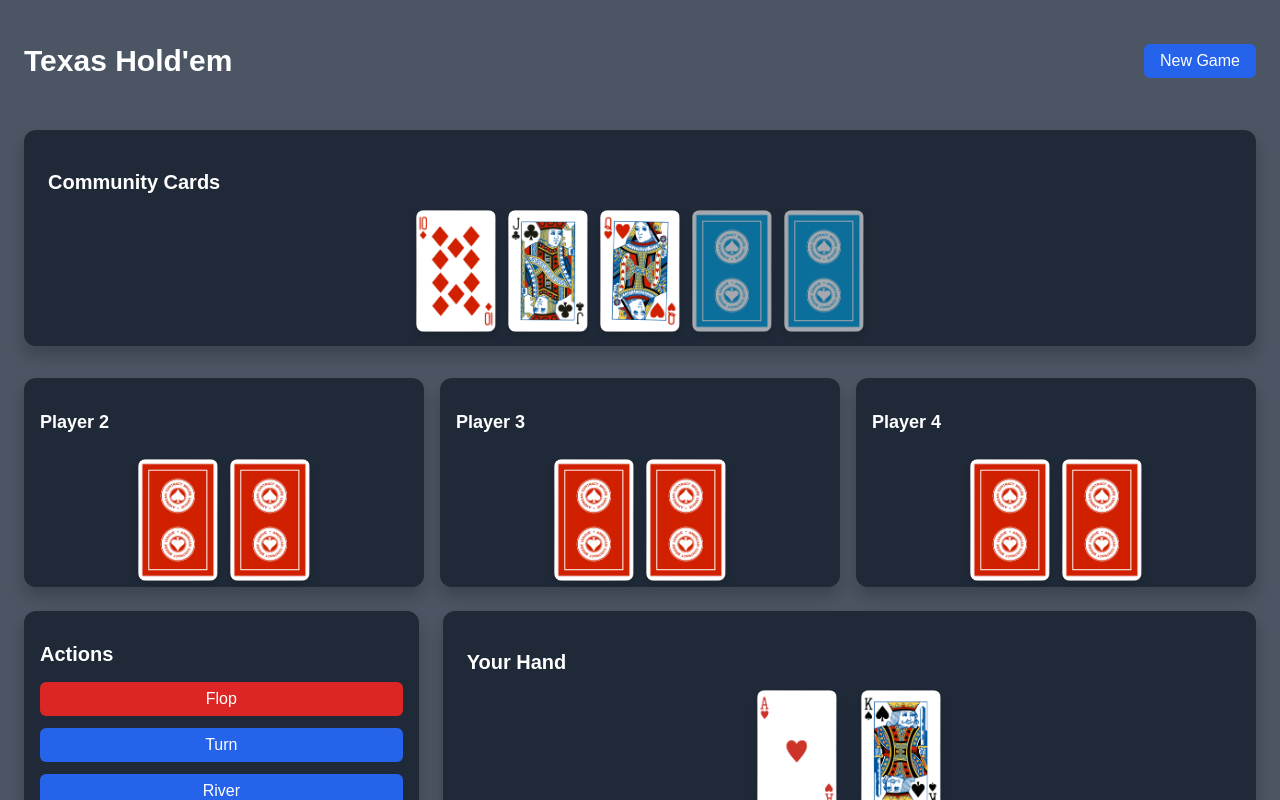
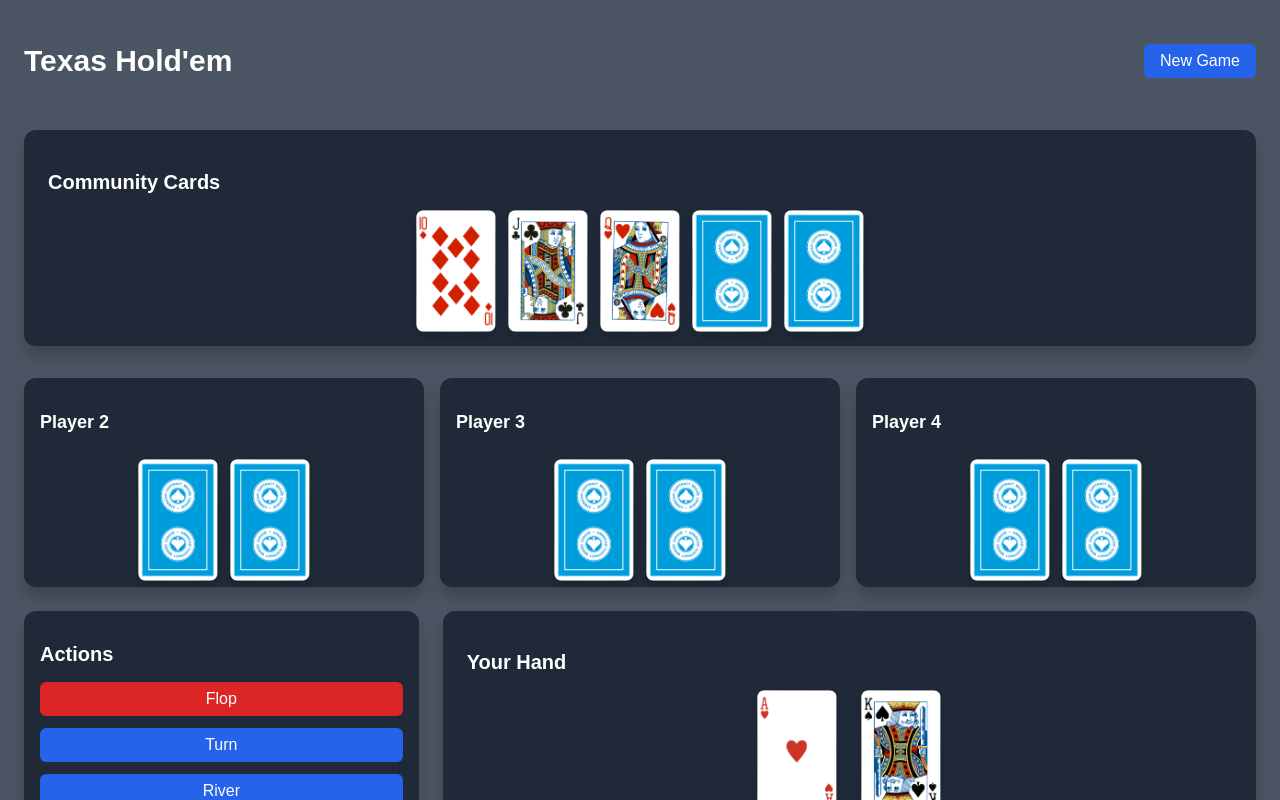
Before and after one commit to sernics/angularPoker, an Angular app: page / in a window 1280 px wide. Built offline with nearby package versions, Linux system fonts and the light colour scheme.

Commit message:
cosas innecesarias eliminadas

```diff
--- a/src/app/components/card/card.component.html
+++ b/src/app/components/card/card.component.html
@@ -3,7 +3,7 @@
   [ngClass]="{ 'card-interactive': interactive }"
 >
   <img
-    [src]="cardImagePath"
+    [src]="cardImagePath()"
     [alt]="cardAlt"
     class="card-image"
     (error)="handleImageError($event)"
--- a/src/app/components/card/card.component.ts
+++ b/src/app/components/card/card.component.ts
@@ -8,46 +8,24 @@ import { CommonModule } from '@angular/common';
   templateUrl: './card.component.html',
   styleUrl: './card.component.css',
 })
-export class CardComponent implements OnChanges {
-  @Input() suit: string = '';  // 'C', 'D', 'H', 'S'
-  @Input() value: string = ''; // 'A', '2', '3'...'10', 'J', 'Q', 'K'
+export class CardComponent {
+
   @Input() faceDown: boolean = false;
   @Input() interactive: boolean = false;
-  @Input() backStyle: string = 'blue_back'; // Opciones: blue_back, red_back, green_back, etc.
-
-  // Para establecer una imagen directamente (opcional)
+  @Input() backStyle: string = 'blue_back';
   @Input() imagePath: string = '';
 
   imageError: boolean = false;
 
-  ngOnChanges(changes: SimpleChanges): void {
-    // Resetear error de imagen cuando cambian los inputs
-    if (changes['suit'] || changes['value'] || changes['faceDown'] || changes['imagePath']) {
-      this.imageError = false;
-    }
-
-    // Log para debug
-    console.log('Card component inputs:', {
-      suit: this.suit,
-      value: this.value,
-      faceDown: this.faceDown,
-      imagePath: this.imagePath,
-      calculatedPath: this.cardImagePath
-    });
-  }
-
-  get cardImagePath(): string {
-    // Si se proporciona una ruta directa, usarla
-    if (this.imagePath) {
-      return this.imagePath;
-    }
+  cardImagePath(): string {
+    console.log(this.faceDown);
 
     if (this.faceDown) {
       return `assets/images/${this.backStyle}.png`;
     }
 
-    if (this.suit && this.value) {
-      return `assets/images/${this.value}${this.suit}.png`;
+    if (this.imagePath) {
+      return this.imagePath;
     }
 
     return `assets/images/${this.backStyle}.png`;
@@ -55,31 +33,20 @@ export class CardComponent implements OnChanges {
 
   get cardAlt(): string {
     if (this.faceDown) {
-      return 'Card Back';
+      return 'Card face down';
     }
 
-    const suitNames: Record<string, string> = {
-      'C': 'Clubs',
-      'D': 'Diamonds',
-      'H': 'Hearts',
-      'S': 'Spades'
-    };
-
+    const suitName = this.getSuitName();
     const valueName = this.getValueName();
-    const suitName = suitNames[this.suit] || this.suit;
-
     return `${valueName} of ${suitName}`;
   }
 
+  getSuitName(): string {
+    return this.imagePath.split('/').pop()?.split('.')[0] || 'Unknown';
+  }
+
   private getValueName(): string {
-    const valueNames: Record<string, string> = {
-      'A': 'Ace',
-      'J': 'Jack',
-      'Q': 'Queen',
-      'K': 'King'
-    };
-
-    return valueNames[this.value] || this.value;
+    return this.imagePath.split('/').pop()?.split('.')[0] || 'Unknown';
   }
 
   handleImageError(event: any): void {
--- a/src/app/pages/poker/poker.component.css
+++ b/src/app/pages/poker/poker.component.css
@@ -93,10 +93,6 @@
 .card {
   width: 80px;
   height: 112px;
-}
-
-.card-face-down {
-  opacity: 0.6; /* Mantiene opacity-60 */
 }
 
 /* Mesa de juego */
--- a/src/app/pages/poker/poker.component.html
+++ b/src/app/pages/poker/poker.component.html
@@ -13,8 +13,6 @@
     <div class="card-container">
       @for (card of communityCards; track card) {
         <app-card
-          [suit]="card.suit"
-          [value]="card.value"
           [imagePath]="card.imgPath ?? 'assets/images/default_card.png'"
           [interactive]="false"
           class="card"
@@ -23,9 +21,7 @@
       @for (i of emptySpotsArray(); track i) {
         <app-card
           [faceDown]="true"
-          backStyle="blue_back"
-          imagePath="assets/images/blue_back.png"
-          class="card card-face-down"
+          class="card"
         ></app-card>
       }
     </div>
@@ -43,13 +39,11 @@
           <div class="player-cards">
             <app-card
               [faceDown]="true"
-              backStyle="red_back"
               imagePath="assets/images/red_back.png"
               class="card"
             ></app-card>
             <app-card
               [faceDown]="true"
-              backStyle="red_back"
               imagePath="assets/images/red_back.png"
               class="card"
             ></app-card>
@@ -75,8 +69,6 @@
       <div class="card-container">
         @for (card of playerHand; track card) {
           <app-card
-            [suit]="card.suit"
-            [value]="card.value"
             [imagePath]="card.imgPath ?? 'assets/images/default_card.png'"
             [interactive]="true"
             class="card"
--- a/src/app/pages/poker/poker.component.ts
+++ b/src/app/pages/poker/poker.component.ts
@@ -1,6 +1,7 @@
 import { Component, OnInit, AfterViewInit } from '@angular/core';
 import { CommonModule } from '@angular/common';
 import { CardComponent } from '@/components/card/card.component';
+// import { Card } from '@/class/card';
 
 interface Card {
   suit: string;
@@ -15,10 +16,9 @@ interface Card {
   templateUrl: './poker.component.html',
   styleUrls: ['./poker.component.css']
 })
-export class PokerComponent implements OnInit, AfterViewInit {
+export class PokerComponent {
   // Datos de ejemplo para mostrar el diseño
   playerName: string = 'Player 1';
-  playerChips: number = 1000;
   playerHand: Card[] = [
     { suit: 'H', value: 'A', imgPath: 'assets/images/AH.png' },
     { suit: 'S', value: 'K', imgPath: 'assets/images/KS.png' }
@@ -42,39 +42,6 @@ export class PokerComponent implements OnInit, AfterViewInit {
   constructor() {
   }
 
-  ngOnInit(): void {
-    // Aquí conectarías con tu servicio que contiene la lógica del juego
-    console.log('PokerComponent initialized');
-    this.checkImagesAvailability();
-  }
-
-  ngAfterViewInit(): void {
-    // Verificar si las imágenes están disponibles después de que el DOM se renderice
-    setTimeout(() => {
-      console.log('Checking images availability after view init');
-      this.checkImagesAvailability();
-    }, 1000);
-  }
-
-  // Función para verificar si las imágenes están disponibles
-  checkImagesAvailability(): void {
-    console.log('Checking cards images paths:');
-
-    const testPaths = [
-      'assets/images/AH.png',
-      'assets/images/KS.png',
-      'assets/images/10D.png',
-      'assets/images/blue_back.png'
-    ];
-
-    testPaths.forEach(path => {
-      const img = new Image();
-      img.onload = () => console.log(`✅ Image loaded successfully: ${path}`);
-      img.onerror = () => console.error(`❌ Failed to load image: ${path}`);
-      img.src = path;
-    });
-  }
-
   emptySpotsArray(): number[] {
     return this.emptySpots.map((_, i) => i);
   }
```
